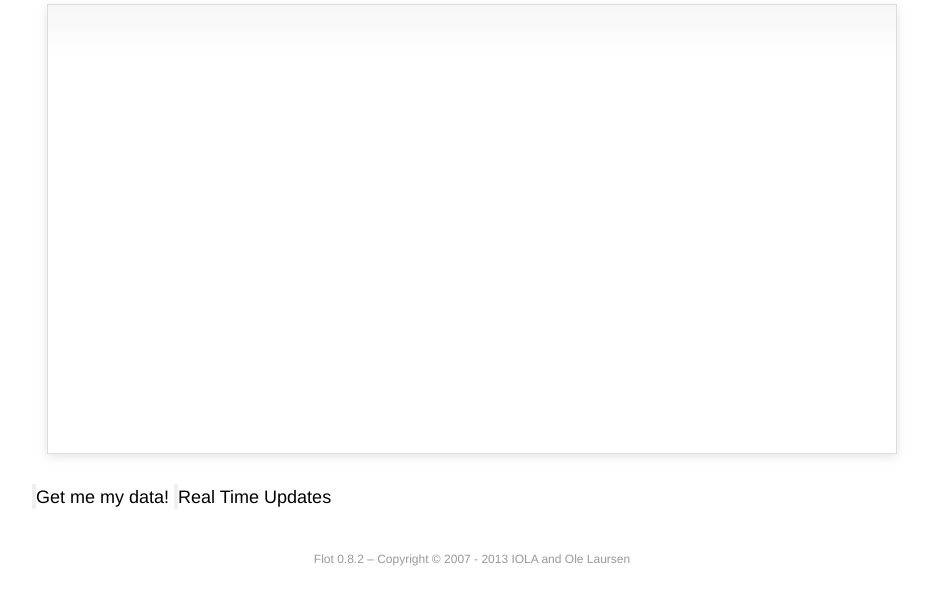
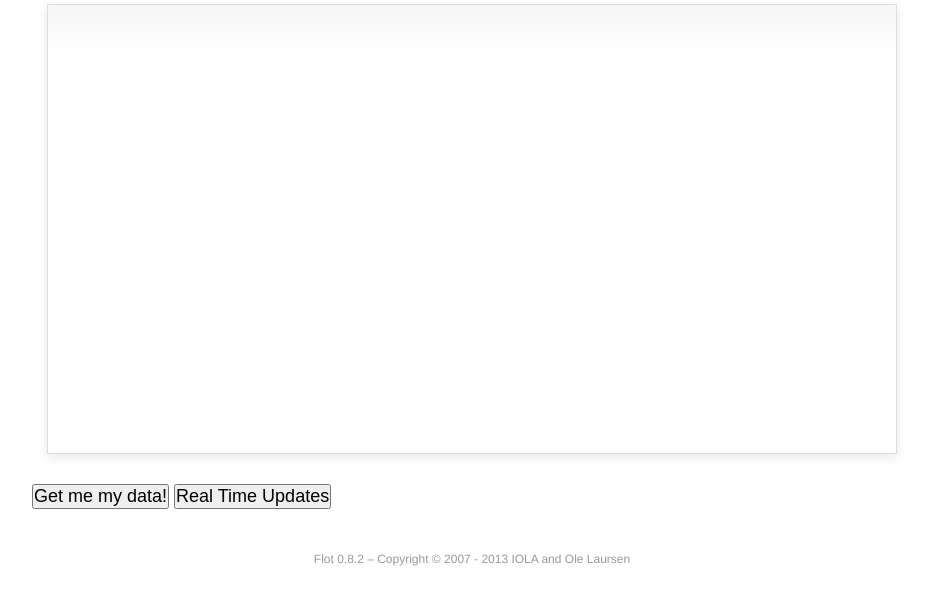
Before and after one commit to captainkirkby/Gears, a website: page node/public/plot.html in a window 1280 px wide. Shown: the part 84-688 px from the top of the page, without its empty margins (168-1096 px from the left). Drawn offline with Linux system fonts and the light colour scheme; no server answers.

Commit message:
Fix buttons to contain text instead of being next to it

```diff
--- a/node/public/plot.html
+++ b/node/public/plot.html
@@ -21,8 +21,8 @@
 			<div id="placeholder" class="demo-placeholder"></div>
 		</div>
 
-		<input type="button" id="fetch">Get me my data!</input>
-		<input type="button" id="continuousMode">Real Time Updates</input>
+		<input type="button" id="fetch" value="Get me my data!"></input>
+		<input type="button" id="continuousMode" value="Real Time Updates"></input>
 
 	</div>
 
```
